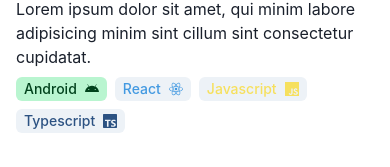
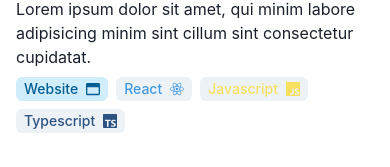
Before and after one commit to pradana-doank/pradana-doank.github.io, a React (Vite) app: page /work in a window 390 px wide. Shown: the part 568-735 px from the top of the page. Built offline with nearby package versions, Linux system fonts and the light colour scheme.

Commit message:
refactor: fixed responsive and change tag name

```diff
--- a/src/components/TagBuilder.tsx
+++ b/src/components/TagBuilder.tsx
@@ -71,7 +71,7 @@ const TagBuilder: React.FC<ITagBuilder> = ({ type, framework }) => {
       case TagType.ANDROID:
         return [FaAndroid, 'Android', 'whatsapp']
       case TagType.WEBSITE:
-        return [FaRegWindowMaximize, 'Windows', 'linkedin']
+        return [FaRegWindowMaximize, 'Website', 'linkedin']
       case TagType.DESKTOP:
         return [FaDesktop, 'Desktop', '']
     }
--- a/src/pages/Work.tsx
+++ b/src/pages/Work.tsx
@@ -26,7 +26,7 @@ const Work = () => {
         {Array.from({ length: 30 }).map((_data, index) => {
           return (
             <VStack key={index} alignItems="flex-start">
-              <Image src="https://picsum.photos/300" boxSize="full" />
+              <Image src="https://picsum.photos/300" w="full" />
               <Text fontSize="xl" fontWeight="medium">
                 Hello World
               </Text>
@@ -35,7 +35,7 @@ const Work = () => {
                 sint cillum sint consectetur cupidatat.
               </Text>
               <TagBuilder
-                type={TagType.ANDROID}
+                type={TagType.WEBSITE}
                 framework={FrameworkType.REACT}
               />
             </VStack>
```
